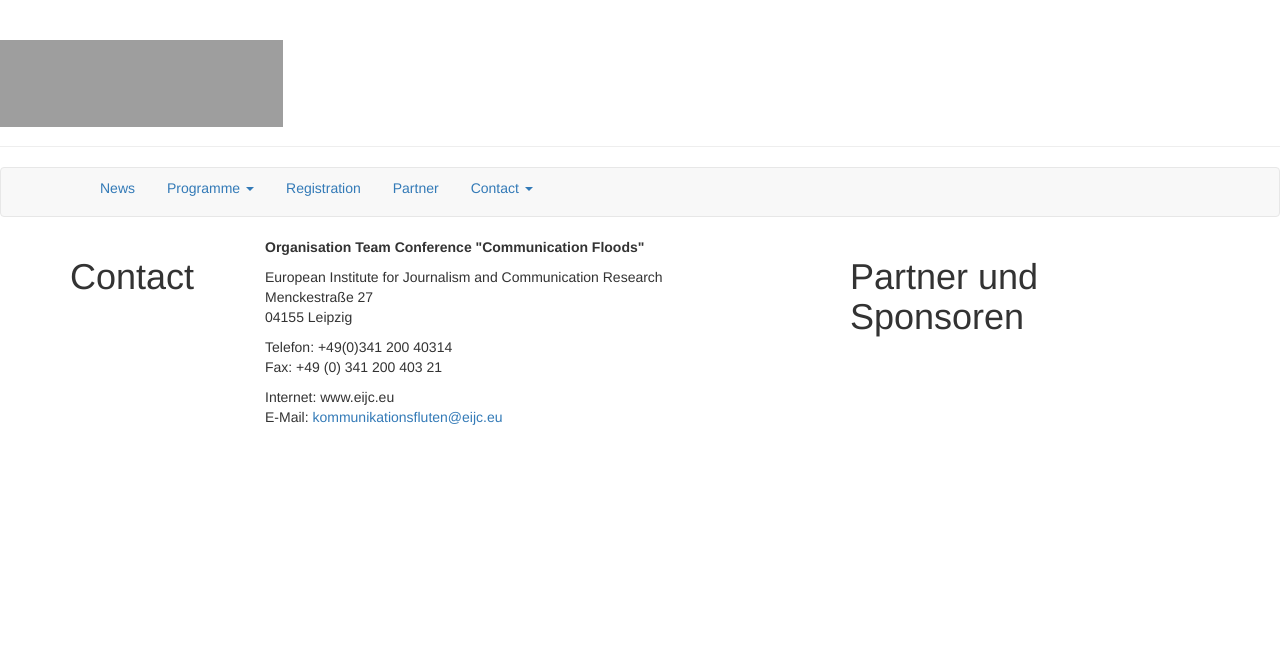
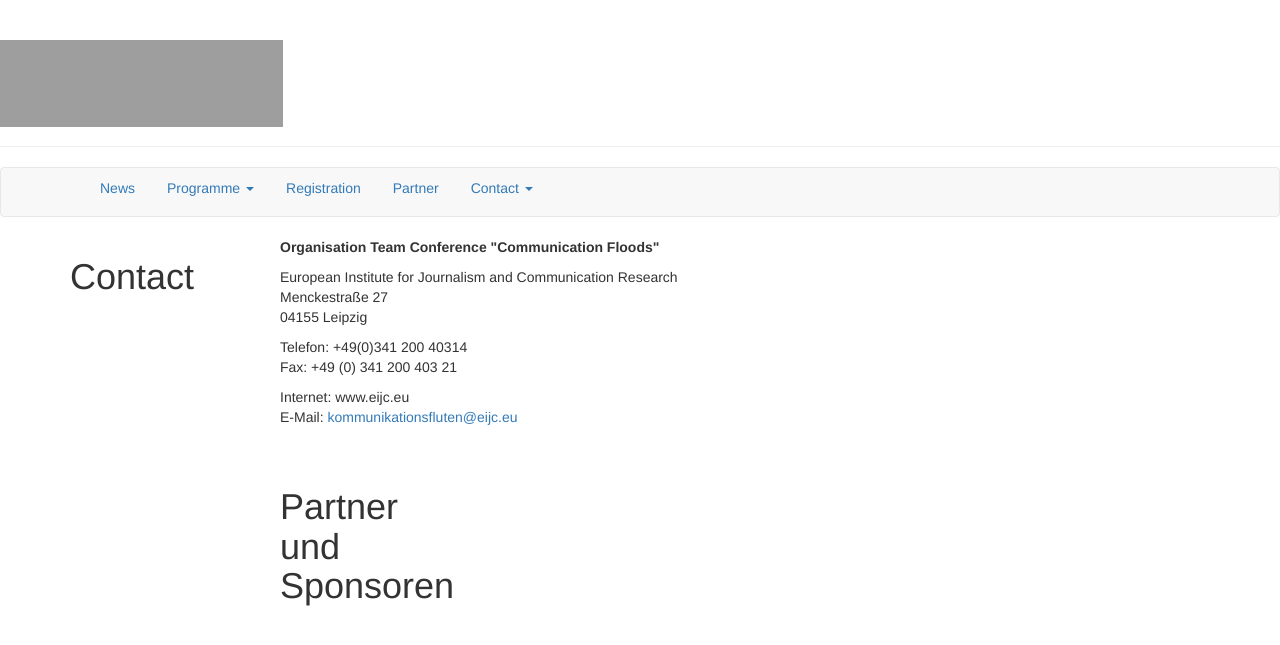
Before and after one commit to susedev/test, a Jekyll site: the page built from contact.html, in a window 1280 px wide. Shown: the top 645 px of the page. Built offline with Jekyll 4.4.1, drawn with Linux system fonts in a browser that asks for light colours; nearby versions of some CDN libraries; grey boxes are pictures that could not be loaded.

Commit message:
Update page.html

```diff
--- a/_layouts/page.html
+++ b/_layouts/page.html
@@ -14,8 +14,15 @@ layout: base
     <div class="col-md-2">
        <h1>{{ page.title }}</h1>
     </div>
-    <div class="col-md-6">
-      {{ content }}
+    <div class="col-md-7">
+      <div class="container">
+        <div class="row">
+          <div class="col-md-6">
+            {{ content }}
+          </div>
+          <div class="col-md-1">
+          </div>
+        </div>
     </div>
     <div class="col-md-3">
       <h1>Partner und Sponsoren</h1>
```
